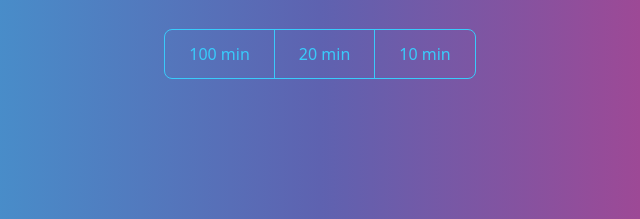
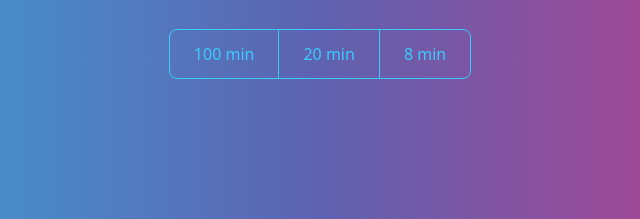
Before and after one commit to softwareshinobi/shinobi-countdown-timer, a plain HTML site: page index.html in a window 1280 px wide. Shown: the part 446-665 px from the top of the page, 320-960 px from the left. Drawn offline with nearby package versions, Linux system fonts and the light colour scheme.

Commit message:
changed 10x to 8x (8 minute meeting)

```diff
--- a/index.html
+++ b/index.html
@@ -56,7 +56,7 @@
         <div class="btn-group" role="group" aria-label="Timer presets">
             <button type="button" class="btn btn-outline-info" data-time="6000">100 min</button>
             <button type="button" class="btn btn-outline-info" data-time="1200">20 min</button>
-            <button type="button" class="btn btn-outline-info" data-time="600">10 min</button>
+            <button type="button" class="btn btn-outline-info" data-time="480">8 min</button>
         </div>
     </div>
 
```
